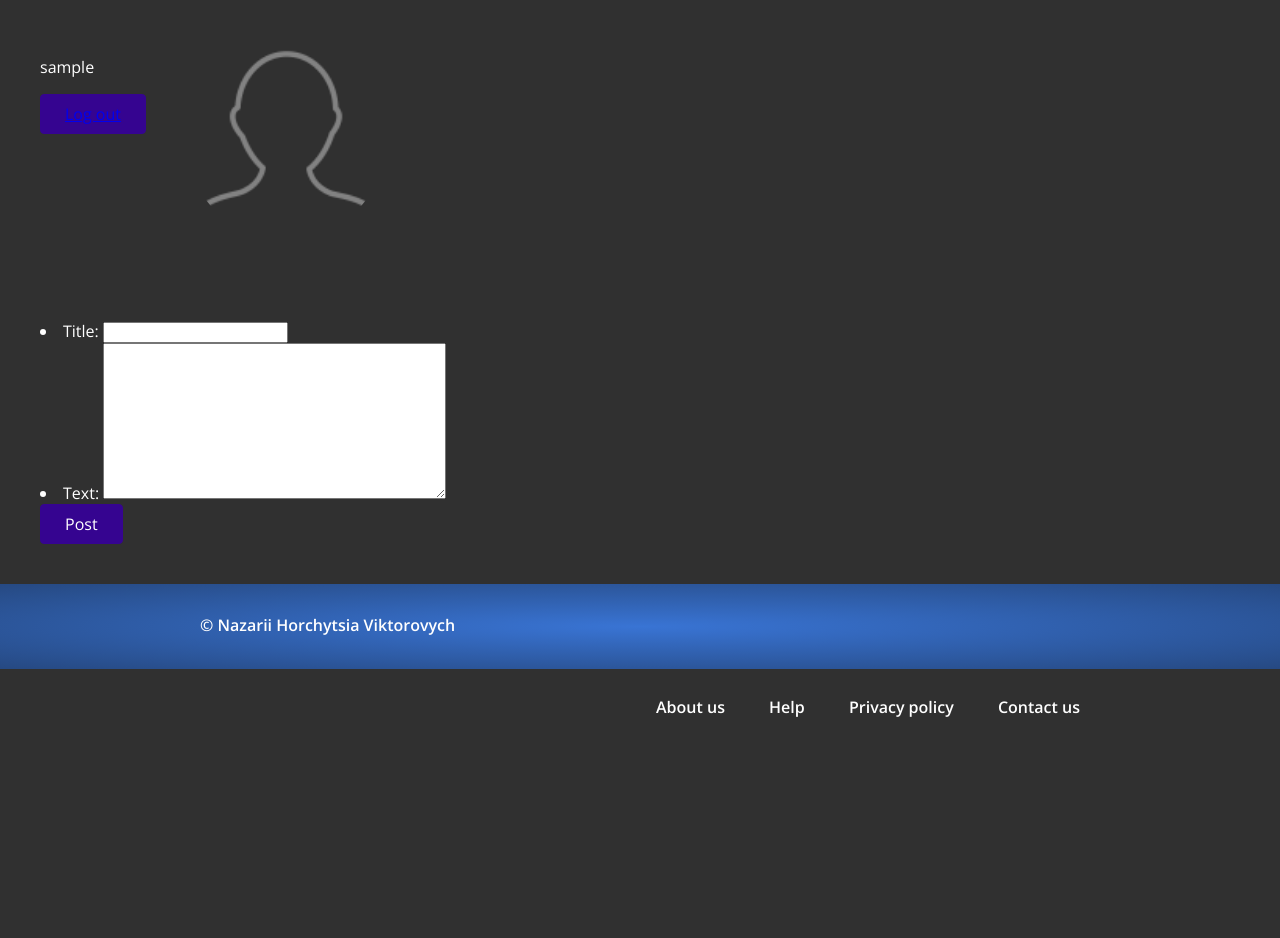
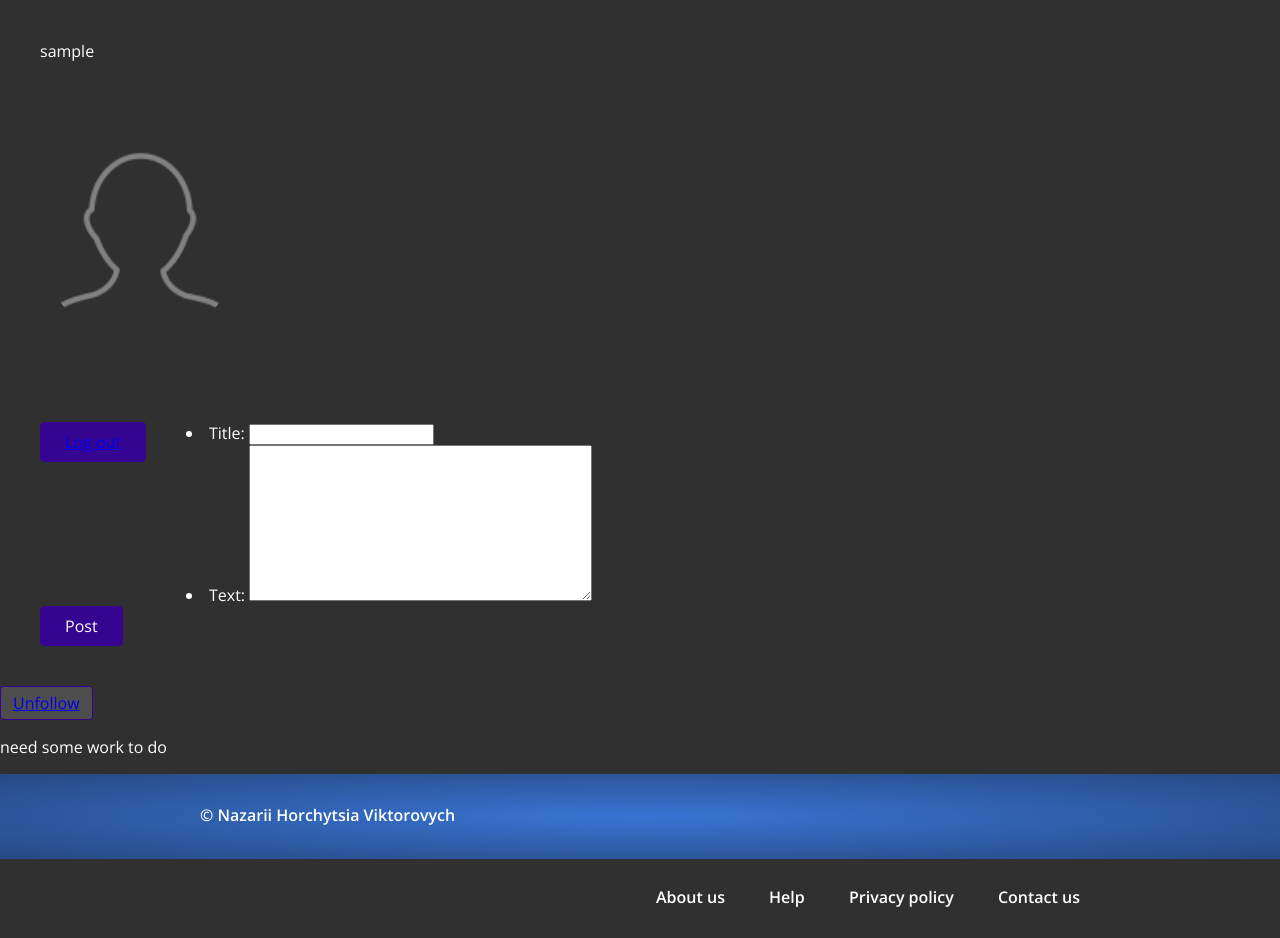
Before and after one commit to NazarGorynych/blog_website, a Django app: page /blog/profile/1/ in a window 1280 px wide. Shown: the part 55-993 px from the top of the page. Before the commit the page ends 772 px from the top, so only its background shows below. Run offline with Django 3.2, Linux system fonts and the light colour scheme; a user stored in the database is signed in; tables that the repository leaves empty hold one stand-in row (values such as "Sample post").

Commit message:
complete follow/unfollow system, but lacks js

```diff
--- a/blog/admin.py
+++ b/blog/admin.py
@@ -1,5 +1,5 @@
 from django.contrib import admin
-from .models import User, Post
+from .models import User, Post, UserFollowing
 from .forms import CustomUserCreationForm, CustomUserChangeForm
 from django.contrib.auth.admin import UserAdmin
 
@@ -8,8 +8,9 @@ class CustomUserAdmin(UserAdmin):
     add_form = CustomUserCreationForm
     form = CustomUserChangeForm
     model = User
-    list_display = ['email', 'username',]
+    list_display = ['email', 'username', ]
 
 
 admin.site.register(User, CustomUserAdmin)
 admin.site.register(Post)
+admin.site.register(UserFollowing)
--- a/blog/models.py
+++ b/blog/models.py
@@ -7,10 +7,12 @@ class User(AbstractUser):
 
 
 class UserFollowing(models.Model):
-    user_id = models.ForeignKey("User", related_name="following", on_delete=models.CASCADE)
-    following_user_id = models.ForeignKey("User", related_name="followers", on_delete=models.CASCADE)
+    master_user = models.ForeignKey(User, related_name="master_user_id", on_delete=models.CASCADE)
+    following_user = models.ForeignKey(User, related_name="following_user_id", on_delete=models.CASCADE)
     created = models.DateTimeField(auto_now_add=True)
 
+    class Meta:
+        unique_together = ('master_user', 'following_user')
 
 class Post(models.Model):
 
--- a/blog/static/blog-static/javascript/script.js
+++ b/blog/static/blog-static/javascript/script.js
@@ -1,8 +1,17 @@
-$(window).scroll(function() {
-  if ($(this).scrollTop() < 200) {
-    $("footer").slideUp();
-      }
-  else {
-    $("footer").slideDown();
-      }
-});
+
+ $("body").on('click', ".follow, .unfollow", function (e) {
+     e.preventDefault();
+     $button = $(this);
+     $button.toggleClass('unfollow').toggleClass('follow');
+     $button.text($button.hasClass('follow') ? 'follow' : 'unfollow');
+ });
+
+//
+// $(window).scroll(function() {
+//   if ($(this).scrollTop() < 200) {
+//     $("footer").slideUp();
+//       }
+//   else {
+//     $("footer").slideDown();
+//       }
+// });
--- a/blog/static/blog-static/styles/profile.css
+++ b/blog/static/blog-static/styles/profile.css
@@ -8,3 +8,17 @@
 #profile-div {
   padding: 40px;
 }
+
+.follow {
+    background: rgba(120, 120, 120, 0.4);
+    color: #333333;
+    padding: 5px 12px;
+    text-decoration: none;
+}
+.follow:hover {
+    background: rgba(120, 120, 120, 0.7);
+    cursor: pointer;
+}
+.unfollow {
+    background: rgba(120, 120, 120, 0.7);
+}
--- a/blog/urls.py
+++ b/blog/urls.py
@@ -8,6 +8,7 @@ urlpatterns = [
     path('login/', views.user_login, name='login'),
     path('logout/', views.user_logout, name='logged-out'),
     path('profile/<int:id>/', views.user_profile, name='profile'),
+    path('following/<int:id>/', views.follow_user, name='follow-user'),
     # path('search_results/', views.search_for_user, name='search_for_user'),
     path('<slug:user_slug>', views.homepage, name='homepage')
 ]
--- a/blog/views.py
+++ b/blog/views.py
@@ -1,5 +1,5 @@
 from django.shortcuts import render, redirect, get_object_or_404
-from .models import User, Post
+from .models import User, Post, UserFollowing
 from .forms import CustomUserCreationForm, LoginForm, PostForm
 from django.contrib.auth import authenticate, login, logout
 from django.http import HttpResponse
@@ -31,16 +31,8 @@ class UserSearchView(generic.ListView):
             for object in result:
                 users.append(object)
         else:
-            result = None
             users = None
         return users
-
-    # def get_user_object(self, result):
-    #     for query in result:
-    #         print(query)
-    #         user_object = get_object_or_404(query)
-    #         print(user_object)
-    #     return user_object, redirect(user_profile)
 
 
 def index(request):
@@ -68,7 +60,8 @@ def user_login(request):
         form = LoginForm(request.POST)
         if form.is_valid():
             cd = form.cleaned_data
-            user = authenticate(username=cd['username'], password=cd['password'])
+            user = authenticate(username=cd['username'],
+                                password=cd['password'])
             if user is not None:
                 if user.is_active:
                     login(request, user)
@@ -87,26 +80,41 @@ def user_logout(request):
     return redirect(user_login)
 
 
-# def visited_profile(request):
-#
-#     return render(request, 'blog/visited-profile.html')
-#
-
 def user_profile(request, id):
     selected_user = get_object_or_404(User, pk=id)
-    print(selected_user.username)
-    if selected_user.is_authenticated and request.method == 'POST':
-        form = PostForm(request.POST)
-        if form.is_valid:
-            form = form.save(commit=False)
-            form.author = request.user
-            form.save()
+    master_user = request.user
+    followed = False
+    if UserFollowing.objects.filter(master_user=master_user, following_user=selected_user):
+        followed = True
+    if selected_user == master_user:             # display form for Posting for currently signed in user
+        if request.method == 'POST':
+            form = PostForm(request.POST)
+            if form.is_valid:
+                form = form.save(commit=False)
+                form.author = request.user
+                form.save()
     form = PostForm()
+    print(followed)
     return render(request, 'blog/user-profile.html', {
         'form': form,
-        'selected_user': selected_user
+        'selected_user': selected_user,
+        'master_user': master_user,
+        'followed': followed
         })
 
+
+def follow_user(request, id):
+    master_user = request.user
+    selected_user = get_object_or_404(User, pk=id)
+    isfollowed = UserFollowing.objects.filter(master_user=master_user,
+                                                     following_user=selected_user)
+    if isfollowed:
+        isfollowed.delete()                                         # unfollow the followed user
+    else:
+        UserFollowing.objects.create(master_user=master_user,       # follow the selected user
+                                     following_user=selected_user
+                                     )
+    return redirect(user_profile, id)
 
 
 def homepage(request, user_slug):
--- a/blog_website/settings.py
+++ b/blog_website/settings.py
@@ -9,7 +9,7 @@ https://docs.djangoproject.com/en/3.2/topics/settings/
 For the full list of settings and their values, see
 https://docs.djangoproject.com/en/3.2/ref/settings/
 """
-
+import os.path
 from pathlib import Path
 
 # Build paths inside the project like this: BASE_DIR / 'subdir'.
--- a/templates/blog/user-profile.html
+++ b/templates/blog/user-profile.html
@@ -5,14 +5,17 @@
 {% block site_css %}
     <link rel="stylesheet" href="{% static 'blog-static/styles/profile.css'%}">
 {% endblock %}
-
 {% block body %}
+        <div id="profile-div">
+            <a>{{ selected_user }}</a>
+        </div>
+        <div id="profile-div"><img src="{% static 'blog-static/images/profile.png' %}" alt="Avatar" class="avatar"></div>
+    {% if selected_user == master_user %}
         <div>
-        <div id="profile-div"style="float: left" >
-            <p>{{ selected_user }}</p>
+            <div>
+                <div id="profile-div" style="float: left">
                     <button><a href="{% url 'logged-out' %}">Log out</a></button>
                 </div>
-        <div id="profile-div"><img src="{% static 'blog-static/images/profile.png' %}" alt="Avatar" class="avatar"></div>
             </div>
             <div id="profile-div">
                 <form method="POST">
@@ -21,4 +24,19 @@
                     <button type="submit">Post</button>
                 </form>
             </div>
+        </div>
+    {% endif %}
+    {% if followed  %}
+        <div>
+            <button type="submit" class="follow"><a href="{% url 'follow-user' selected_user.id %}">Unfollow</a></button>
+        <p>need some work to do</p>
+        </div>
+    {% else %}
+        <div>
+            <button type="submit" class="follow"><a href="{% url 'follow-user' selected_user.id %}">Follow</a></button>
+        </div>
+    {% endif %}
+
+<script src={% static 'blog-static/javascript/script.js' %}></script>
+
 {% endblock %}
```
Also changed, not shown: blog/migrations/0003_auto_20211222_1315.py (added), blog/migrations/0004_auto_20211222_1625.py (added). Lines whose indentation alone changed are shown as unchanged.
